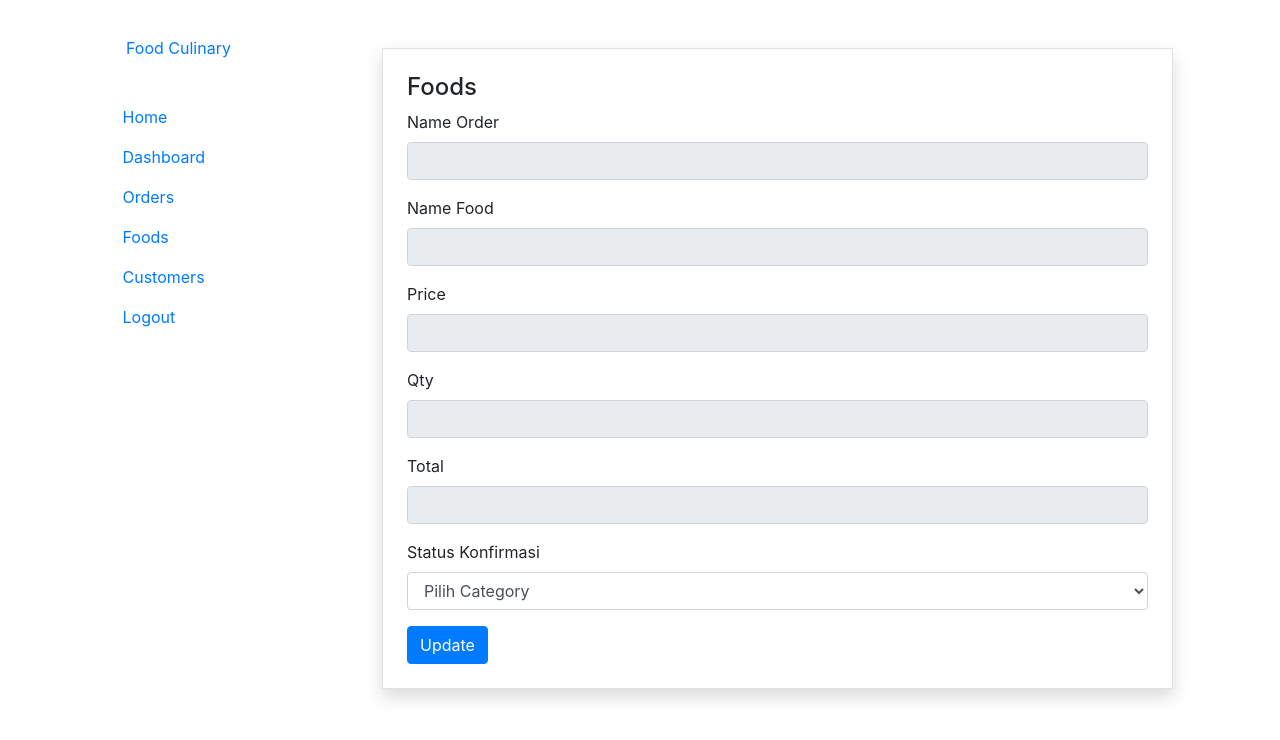
After one commit to berthi013/repo-uas, a PHP site: page /admin/order/edit.php?id=1 in a window 1280 px wide. The commit adds this page. Shown: the top 740 px of the page. Run offline with PHP 8.4, Linux system fonts and the light colour scheme; data that the repository does not hold is empty.

Commit message:
process confirmation order

```diff
--- /dev/null
+++ b/admin/order/edit.php
@@ -0,0 +1,131 @@
+<!DOCTYPE html>
+<html lang="en">
+<head>
+    <meta charset="UTF-8">
+    <meta http-equiv="X-UA-Compatible" content="IE=edge">
+    <meta name="viewport" content="width=device-width, initial-scale=1.0">
+    <title>Confirm a Order</title>
+    <link rel="stylesheet" href="../../asset/css/bootstrap.css">
+    <link rel="stylesheet" href="../../asset/css/bootstrap.min.css">
+
+</head>
+<body class="responsive">
+
+<div class="container mt-3">
+    <div class="row">
+        <div class="d-flex flex-column flex-shrink-0 p-3 bg-white" style="width: 280px;">
+    <a href="../index.php" class="d-flex align-items-center mb-3 mb-md-0 me-md-auto link-dark text-decoration-none">
+      <svg class="bi me-2" width="40" height="32"><use xlink:href="#bootstrap"></use></svg>
+      <span class="fs-4">Food Culinary</span>
+    </a>
+    <hr>
+    <ul class="nav nav-pills flex-column mb-auto">
+      <li class="nav-item">
+        <a href="../index.php" class="nav-link" aria-current="page">
+          <svg class="bi me-2" width="16" height="16"><use xlink:href="#home"></use></svg>
+          Home
+        </a>
+      </li>
+      <li>
+        <a href="#" class="nav-link link-dark">
+          <svg class="bi me-2" width="16" height="16"><use xlink:href="#speedometer2"></use></svg>
+          Dashboard
+        </a>
+      </li>
+      <li>
+        <a href="../orders.php" class="nav-link link-dark">
+          <svg class="bi me-2" width="16" height="16"><use xlink:href="#table"></use></svg>
+          Orders
+        </a>
+      </li>
+      <li>
+        <a href="../foods.php" class="nav-link link-dark">
+          <svg class="bi me-2" width="16" height="16"><use xlink:href="#grid"></use></svg>
+          Foods
+        </a>
+      </li>
+      <li>
+        <a href="../users.php" class="nav-link link-dark">
+          <svg class="bi me-2" width="16" height="16"><use xlink:href="#people-circle"></use></svg>
+          Customers
+        </a>
+      </li>
+      <li>
+        <a href="../logout.php" class="nav-link link-dark">
+          <svg class="bi me-2" width="16" height="16"><use xlink:href="#people-circle"></use></svg>
+          Logout
+        </a>
+      </li>
+    </ul>
+    <hr>
+  </div>
+
+        <div class="col col-lg-9 p-4">
+            <div class="border rounded-md shadow p-4 m-2">
+                <h4>Foods </h4>
+                <?php
+                // use Carbon\Carbon;
+                // $carbon = date("Y/m/d H:i:s");
+                // echo $carbon;
+                ?>
+                <div class="row">
+                    <div class="col">
+                        <form action="update.php" method="POST" enctype="multipart/form-data">
+                        <?php
+                            $id_order = $_GET['id'];
+                            $conn = mysqli_connect('localhost', 'root', '', 'food_culinary');
+                            $query = mysqli_query($conn, "SELECT * FROM orders WHERE id='$id_order'");
+                            $baris = mysqli_fetch_assoc($query);
+                            // while ($baris = mysqli_fetch_assoc($query)) {}
+                        ?>
+                            <input type="hidden" name="id" id="id" value="<?= $baris['id'] ?>">
+                            <div class="form-group">
+                                <label for="nameorder">Name Order</label>
+                                <input name="name_order" type="text" class="form-control" id="name_order" value="<?= $baris['name_order']; ?>" readonly>
+                            </div>
+                            <div class="form-group">
+                                <label for="name">Name Food</label>
+                                <input type="text" name="name_food" id="name_food" class="form-control" value="<?= $baris['name_food']; ?>" readonly>
+                            </div>
+                            <div class="form-group">
+                                <label for="price">Price</label>
+                                <input name="price" type="text" class="form-control" id="price" value="<?= $baris['price']; ?>" readonly>
+                            </div>
+                            <div class="form-group">
+                                <label for="qty">Qty</label>
+                                <input name="qty" type="text" class="form-control" id="qty" value="<?= $baris['qty']; ?>" readonly>
+                            </div>
+                            <div class="form-group">
+                                <label for="total">Total</label>
+                                <input name="total" type="text" class="form-control" id="total" value="<?= $baris['total']; ?>" readonly>
+                            </div>
+
+                            <div class="form-group">
+                                <label for="category">Status Konfirmasi</label>
+                                <select name="category" id="category" class="form-control">
+                                    <option value="">Pilih Category</option>
+                                    <option value="1"  >Konfirmasi</option>
+                                    <option value="2" >Pending</option>
+                                </select>
+                            </div>
+                            <!-- <div class="form-group">
+                                <label for="img">Upload Image</label>
+                                <input type="file" name="image_food" id="image_food" class="form-control">
+
+                            </div> -->
+                            <!-- <button type="submit" class="btn btn-primary">Submit</button> -->
+                            <input type="submit" name="update" id="update" value="Update" class="btn btn-primary mr-2">
+
+                        </form>
+
+                    </div>
+
+                </div>
+            </div>
+        </div>
+
+    </div>
+</div>
+
+</body>
+</html>
--- a/login.php
+++ b/login.php
@@ -20,6 +20,9 @@
     <ul class="navbar-nav mr-auto">
       <li class="nav-item active">
         <a class="nav-link" href="index.php">Home <span class="sr-only">(current)</span></a>
+      </li>
+      <li class="nav-item">
+        <a class="nav-link" href="listorder.php">List Order</a>
       </li>
       <li class="nav-item">
         <a class="nav-link" href="login.php">Login</a>
```
Also changed, not shown: admin/food/update.php (+9 -2 lines), admin/foods.php (+8 -14 lines), admin/order/update.php (added, +22 -0 lines), admin/orders.php (+23 -10 lines), index.php (+11 -1 lines), listorder.php (added, +113 -0 lines), orders.php (+5 -2 lines), process_order.php (+25 -0 lines).
